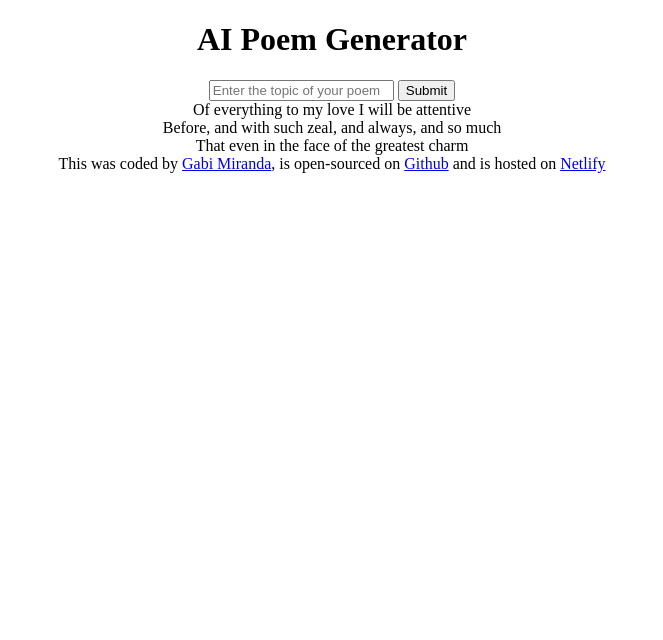
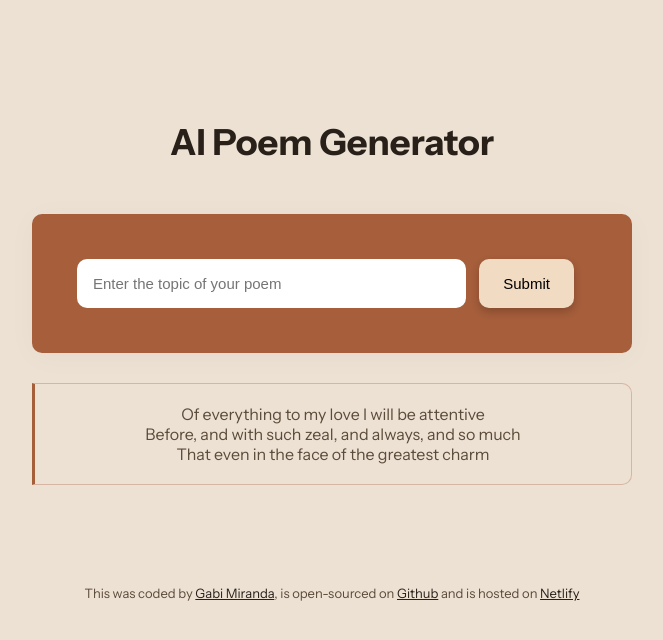
Before and after one commit to gabriellamirandan/poem-generator, a plain HTML site: page index.html in a window 1280 px wide. Shown: the whole page, without its empty margins (308-971 px from the left). Drawn offline with Linux system fonts and the light colour scheme.

Commit message:
Added styling to the project

```diff
--- a/index.html
+++ b/index.html
@@ -5,30 +5,37 @@
     <meta charset="UTF-8">
     <meta name="viewport" content="width=device-width, initial-scale=1.0">
     <link rel="stylesheet" href="src/style.css">
+    <link rel="preconnect" href="https://fonts.googleapis.com">
+    <link rel="preconnect" href="https://fonts.gstatic.com" crossorigin>
+    <link href="https://fonts.googleapis.com/css2?family=Instrument+Sans:ital,wght@0,400..700;1,400..700&display=swap"
+        rel="stylesheet">
     <title>Document</title>
 </head>
 
 <body>
+    <div class="container">
         <header>
             <h1>AI Poem Generator</h1>
         </header>
 
         <main>
             <form action="">
-            <input type="text" placeholder="Enter the topic of your poem" autocomplete="off"/>
-            <input type="Submit"/>
+                <input type="text" placeholder="Enter the topic of your poem" autocomplete="off" class="instructions"/>
+                <input type="Submit" class="submit-button"/>
             </form>
 
-        <div>
+            <div class="poem">
                 Of everything to my love I will be attentive <br>
                 Before, and with such zeal, and always, and so much <br>
                 That even in the face of the greatest charm
             </div>
+
         </main>
 
         <footer>This was coded by <a href="https://github.com/gabriellamirandan">Gabi Miranda</a>, is open-sourced on <a
                 href="https://github.com/gabriellamirandan/poem-generator">Github</a> and is hosted on <a
                 href="https://gabi-poem-generator.netlify.app/">Netlify</a></footer>
+    </div>
     <script src="src/index.js"></script>
 </body>
 
--- a/src/style.css
+++ b/src/style.css
@@ -1,3 +1,78 @@
 body {
+    background-color: #EDE1D4;
+    font-family: "Instrument Sans", serif;
+}
+
+header {
+    margin-bottom: 30px;
+}
+
+h1 {
+    font-weight: 800;
+    font-size: 36px;
+    text-align: center;
+    color: #282019;
+    margin-bottom: 50px;
+}
+
+.container {
+    margin: 120px auto;
+    max-width: 600px;
+}
+
+form {
+    padding: 45px;
+    background-color: #A65E3B;
+    border-radius: 10px;
+    box-shadow: 0px 4px 30px 0px rgba(0, 0, 0, 0.03);
+    color: #5b4b3a;
+}
+
+.instructions {
+    padding: 16px;
+    border: none;
+    border-radius: 10px;
+    width: 70%;
+    font-size: 15px;
+}
+
+.submit-button {
+    border-radius: 10px;
+    border: none;
+    margin-left: 10px;
+    background-color: #f1dbc2;
+    padding: 16px 24px;
+    font-size: 15px;
+    box-shadow: 0 4px 8px 0 rgba(0, 0, 0, 0.2);
+}
+
+.submit-button:hover {
+    background-color: #EDE1D4;
+    cursor: pointer;
+}
+
+.poem {
+    text-align: center;
+    margin-top: 30px;
+    margin-bottom: 100px;
+    padding: 20px;
+    list-style: 24px;
+    border-left: 3px solid #A65E3B;
+    border-top: 0.5px solid #a65f3b52;
+    border-right: 0.5px solid #a65f3b52;
+    border-bottom: 0.5px solid #a65f3b52;
+    border-top-right-radius: 10px;
+    border-bottom-right-radius: 10px;
+    color: #5b4b3a;
+    font-weight: 100;
+}
+
+footer {
+    color: #5b4b3a;
+    font-size: 13px;
     text-align: center;
 }
+
+a {
+    color: #282019;
+}
```
Lines whose indentation alone changed are shown as unchanged.
